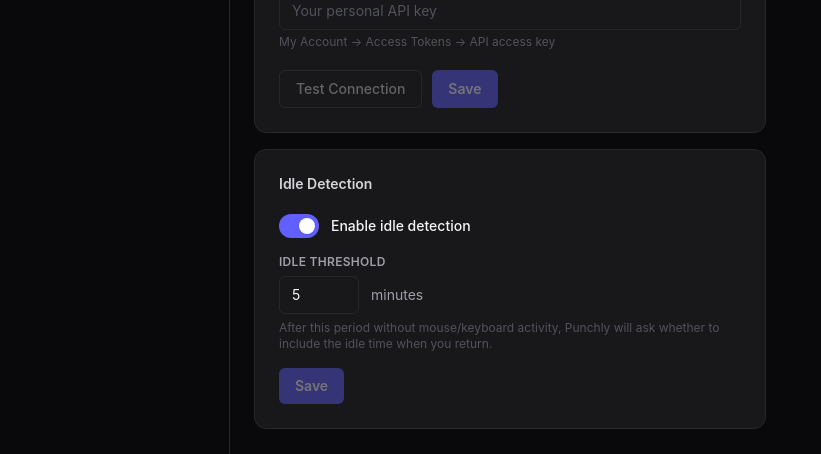
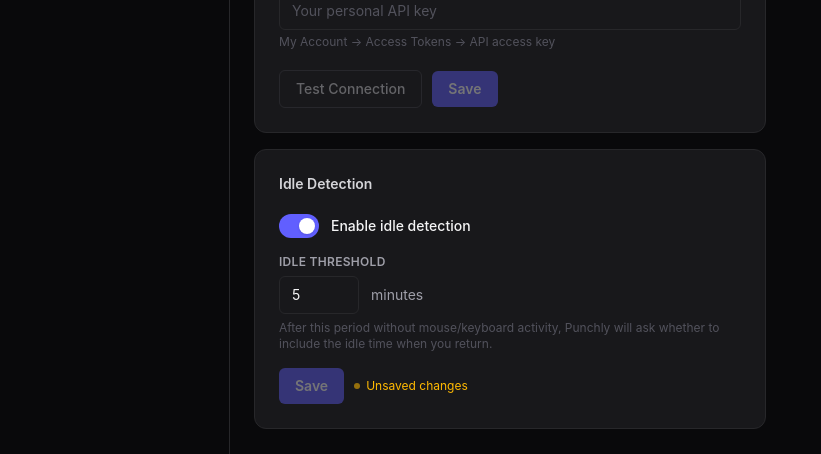
Before and after one commit to anton-birk/Punchly, a React (Vite) app: page / in a window 1280 px wide. Both pictures are taken after a click on the label "Enable idle detection". Shown: the part 263-717 px from the top of the page, without its empty margins (0-821 px from the left). Built offline with nearby package versions, Linux system fonts and the light colour scheme.

Commit message:
add: introduce save button feedback and unsaved changes indicator in SettingsView component

```diff
--- a/src/components/SettingsView.tsx
+++ b/src/components/SettingsView.tsx
@@ -1,4 +1,4 @@
-import { useState } from 'react';
+import { useState, useEffect, useRef } from 'react';
 import { testConnection } from '../api/openproject';
 import type { Settings, User } from '../types/openproject';
 
@@ -6,6 +6,8 @@ interface Props {
   settings: Settings;
   onSave: (s: Settings) => void;
 }
+
+type SavedSection = 'connection' | 'idle' | null;
 
 export function SettingsView({ settings, onSave }: Props) {
   const [url, setUrl] = useState(settings.url);
@@ -15,6 +17,17 @@ export function SettingsView({ settings, onSave }: Props) {
   const [connStatus, setConnStatus] = useState<'idle' | 'testing' | 'ok' | 'error'>('idle');
   const [user, setUser] = useState<User | null>(null);
   const [error, setError] = useState('');
+  const [savedSection, setSavedSection] = useState<SavedSection>(null);
+  const savedTimer = useRef<ReturnType<typeof setTimeout> | undefined>(undefined);
+
+  useEffect(() => () => clearTimeout(savedTimer.current), []);
+
+  const connectionDirty =
+    url.trim() !== settings.url || apiKey.trim() !== settings.apiKey;
+
+  const idleDirty =
+    idleEnabled !== settings.idleEnabled ||
+    idleThresholdMin !== settings.idleThresholdMin;
 
   const handleTest = async () => {
     setConnStatus('testing');
@@ -30,12 +43,44 @@ export function SettingsView({ settings, onSave }: Props) {
     }
   };
 
-  const handleSave = () => {
+  const handleSave = (section: 'connection' | 'idle') => {
     onSave({ url: url.trim(), apiKey: apiKey.trim(), idleEnabled, idleThresholdMin });
+    setSavedSection(section);
+    clearTimeout(savedTimer.current);
+    savedTimer.current = setTimeout(() => setSavedSection(null), 2500);
   };
 
   const inputCls = 'w-full bg-zinc-100 dark:bg-zinc-900 border border-zinc-200 dark:border-zinc-800 rounded-md px-3 py-2 text-sm text-zinc-900 dark:text-zinc-100 placeholder:text-zinc-400 dark:placeholder:text-zinc-600 outline-none focus:border-indigo-500 transition-colors';
   const labelCls = 'block text-xs font-semibold uppercase tracking-wide text-zinc-500 dark:text-zinc-400 mb-1.5';
+
+  const SaveButton = ({
+    section,
+    disabled,
+  }: {
+    section: 'connection' | 'idle';
+    disabled: boolean;
+  }) => {
+    const justSaved = savedSection === section && (section === 'connection' ? !connectionDirty : !idleDirty);
+    return (
+      <button
+        onClick={() => handleSave(section)}
+        disabled={disabled}
+        className={`px-4 py-2 text-sm font-semibold rounded-md text-white disabled:opacity-40 disabled:cursor-not-allowed transition-all cursor-pointer ${
+          justSaved ? 'bg-emerald-500 hover:bg-emerald-600' : 'bg-indigo-500 hover:bg-indigo-600'
+        }`}
+      >
+        {justSaved ? '✓ Saved' : 'Save'}
+      </button>
+    );
+  };
+
+  const DirtyBadge = ({ dirty }: { dirty: boolean }) =>
+    dirty ? (
+      <span className="flex items-center gap-1.5 text-xs text-amber-500 dark:text-amber-400">
+        <span className="w-1.5 h-1.5 rounded-full bg-amber-500 dark:bg-amber-400 flex-shrink-0 animate-pulse" />
+        Unsaved changes
+      </span>
+    ) : null;
 
   return (
     <div className="h-full overflow-y-auto">
@@ -59,13 +104,16 @@ export function SettingsView({ settings, onSave }: Props) {
           <p className="mt-1 text-xs text-zinc-400 dark:text-zinc-600">My Account → Access Tokens → API access key</p>
         </div>
 
-        <div className="flex gap-2.5">
-          <button onClick={handleTest} disabled={!url || !apiKey || connStatus === 'testing'} className="px-4 py-2 text-sm font-medium rounded-md border border-zinc-300 dark:border-zinc-700 text-zinc-700 dark:text-zinc-300 hover:bg-zinc-100 dark:hover:bg-zinc-800 disabled:opacity-40 disabled:cursor-not-allowed transition-colors cursor-pointer">
+        <div className="flex items-center gap-2.5 flex-wrap">
+          <button
+            onClick={handleTest}
+            disabled={!url || !apiKey || connStatus === 'testing'}
+            className="px-4 py-2 text-sm font-medium rounded-md border border-zinc-300 dark:border-zinc-700 text-zinc-700 dark:text-zinc-300 hover:bg-zinc-100 dark:hover:bg-zinc-800 disabled:opacity-40 disabled:cursor-not-allowed transition-colors cursor-pointer"
+          >
             {connStatus === 'testing' ? 'Testing…' : 'Test Connection'}
           </button>
-          <button onClick={handleSave} disabled={!url || !apiKey} className="px-4 py-2 text-sm font-semibold rounded-md bg-indigo-500 hover:bg-indigo-600 text-white disabled:opacity-40 disabled:cursor-not-allowed transition-colors cursor-pointer">
-            Save
-          </button>
+          <SaveButton section="connection" disabled={!url || !apiKey} />
+          <DirtyBadge dirty={connectionDirty} />
         </div>
 
         {connStatus === 'ok' && user && (
@@ -120,9 +168,10 @@ export function SettingsView({ settings, onSave }: Props) {
           </div>
         )}
 
-        <button onClick={handleSave} disabled={!url || !apiKey} className="px-4 py-2 text-sm font-semibold rounded-md bg-indigo-500 hover:bg-indigo-600 text-white disabled:opacity-40 disabled:cursor-not-allowed transition-colors cursor-pointer">
-          Save
-        </button>
+        <div className="flex items-center gap-2.5">
+          <SaveButton section="idle" disabled={!url || !apiKey} />
+          <DirtyBadge dirty={idleDirty} />
+        </div>
       </div>
     </div>
   );
```
